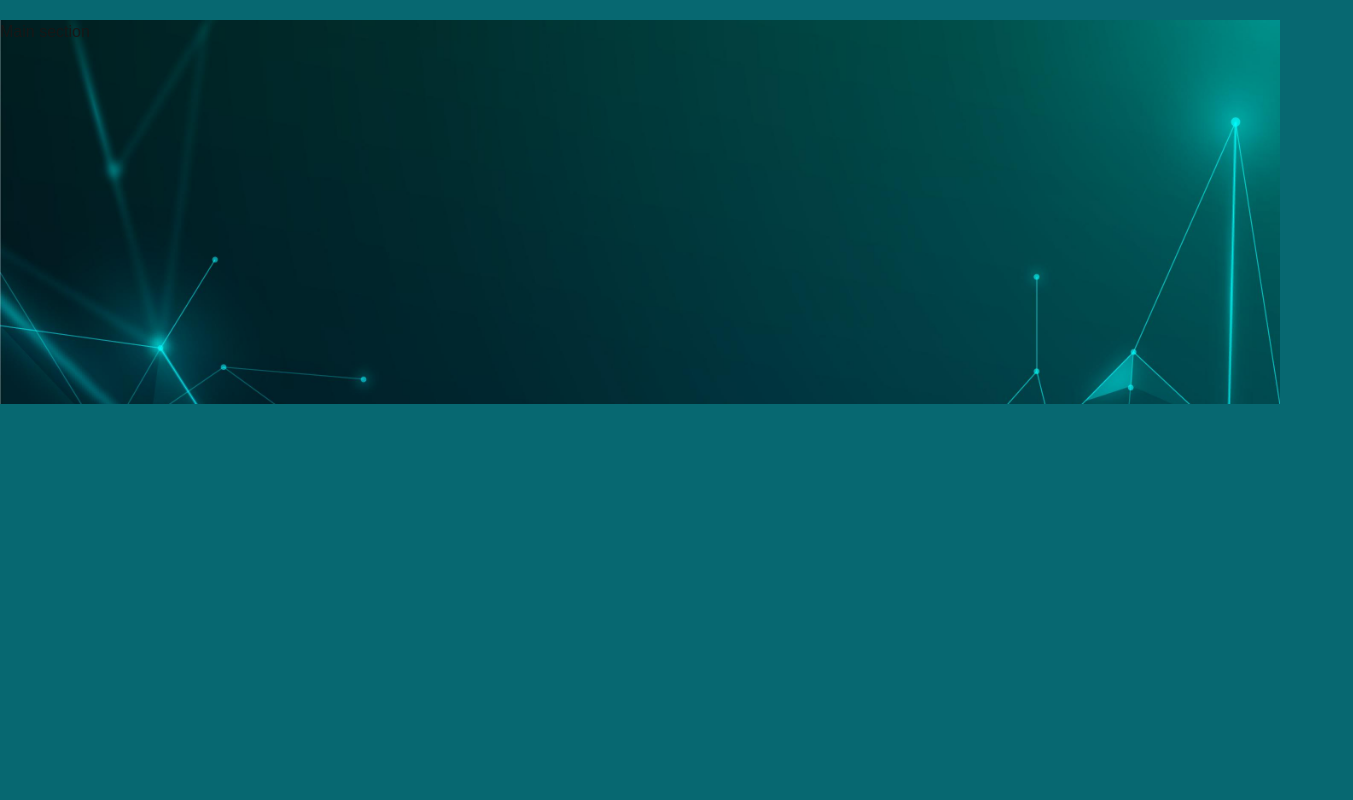
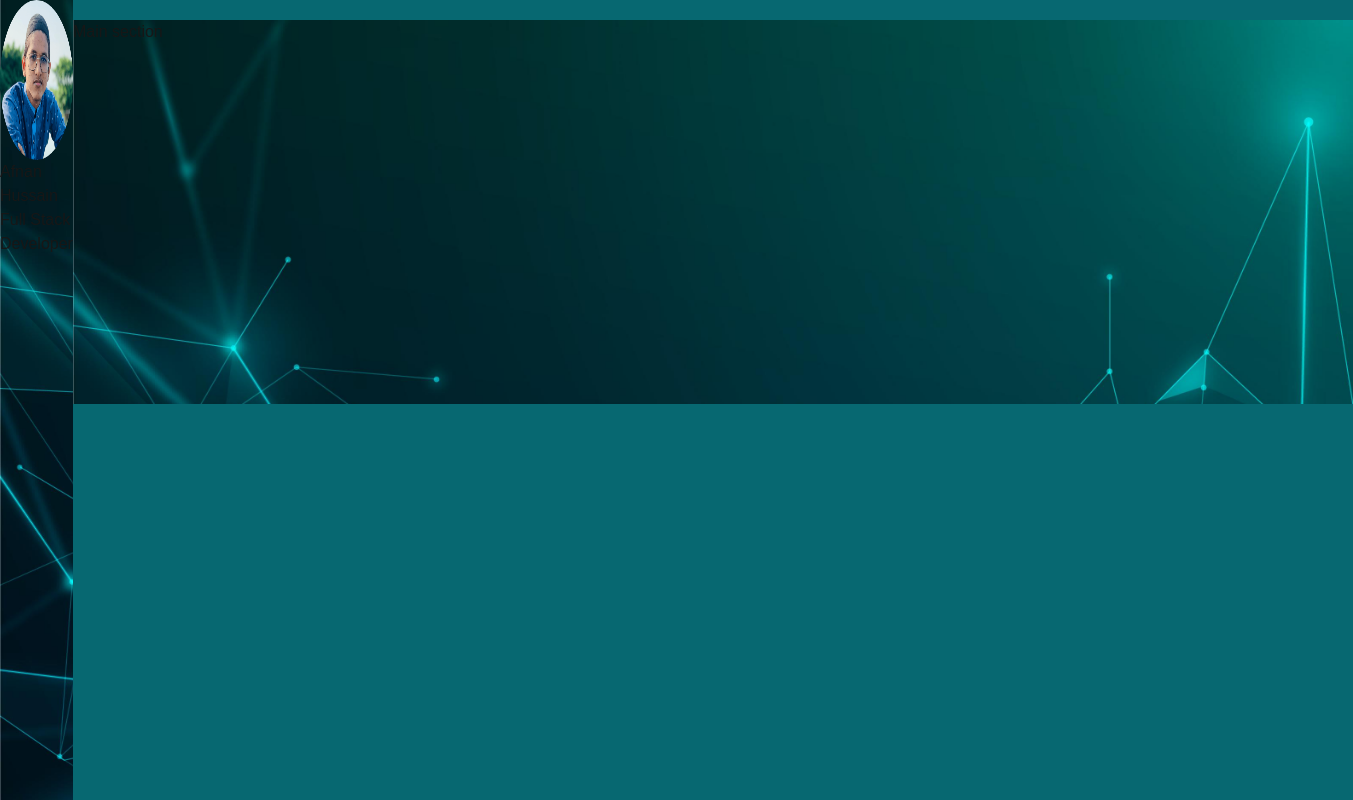
Before and after one commit to afnanhussain2002/my-portfolio, a Next.js app: page / in a window 1280 px wide. Shown: the whole page, 1353 px wide, since content can reach past the window. Built offline with nearby package versions, Linux system fonts and the light colour scheme.

Commit message:
add some p tags with my identity

```diff
--- a/components/Profile.tsx
+++ b/components/Profile.tsx
@@ -6,6 +6,8 @@ const Profile = () => {
   return (
     <div>
       <Image src={profile} alt="profile" width={200} height={200} className='rounded-full w-40 h-40'/>
+      <h3>Afnan Hussain</h3>
+      <p>Full Stack Developer</p>
     </div>
   )
 }
```
